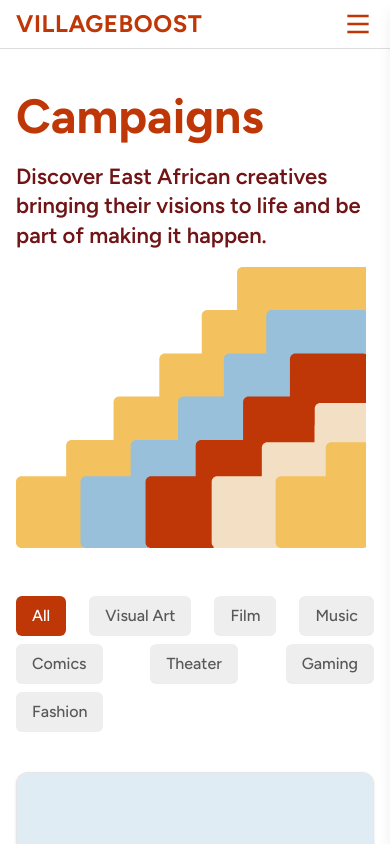
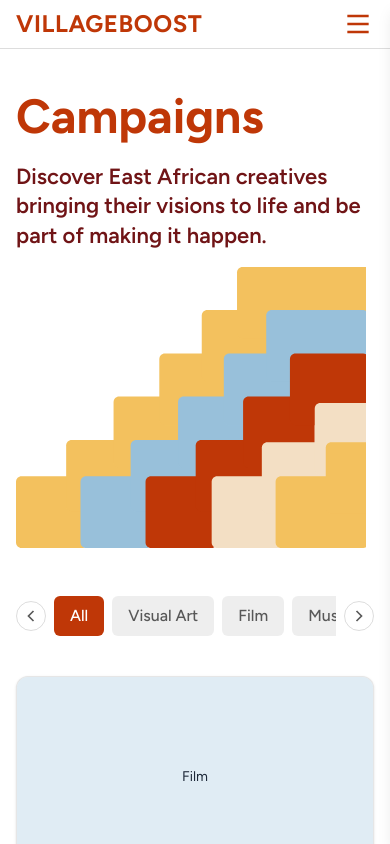
Before and after one commit to villageboost-org/villageboost, a Next.js app: page /campaigns in a window 390 px wide. Shown: the top 844 px of the page. Built offline with nearby package versions, Linux system fonts and the light colour scheme.

Commit message:
feat: implement scrollable category filter with navigation arrows

```diff
--- a/app/components/campaigns/CampaignFilters.tsx
+++ b/app/components/campaigns/CampaignFilters.tsx
@@ -1,3 +1,7 @@
+"use client";
+
+import { useRef } from "react";
+
 const categories = [
   "All",
   "Visual Art",
@@ -9,14 +13,63 @@ const categories = [
   "Fashion",
 ];
 
+function ChevronLeftIcon() {
+  return (
+    <svg
+      viewBox="0 0 24 24"
+      fill="none"
+      stroke="currentColor"
+      strokeWidth={2}
+      className="h-5 w-5">
+      <path d="m15 18-6-6 6-6" />
+    </svg>
+  );
+}
+
+function ChevronRightIcon() {
+  return (
+    <svg
+      viewBox="0 0 24 24"
+      fill="none"
+      stroke="currentColor"
+      strokeWidth={2}
+      className="h-5 w-5">
+      <path d="m9 18 6-6-6-6" />
+    </svg>
+  );
+}
+
 export default function CampaignFilters() {
+  const scrollRef = useRef<HTMLDivElement>(null);
+
+  const scroll = (direction: "left" | "right") => {
+    const amount = 200;
+    scrollRef.current?.scrollBy({
+      left: direction === "left" ? -amount : amount,
+      behavior: "smooth",
+    });
+  };
+
   return (
-    <div className="flex flex-wrap justify-between gap-2 xl:px-16 md:px-8 px-4">
+    <div className="w-full flex items-center gap-2 xl:px-16 md:px-8 px-4">
+      {/* Left arrow — small screens only */}
+      <button
+        type="button"
+        aria-label="Scroll categories left"
+        onClick={() => scroll("left")}
+        className="shrink-0 rounded-full border border-grey/20 p-1 text-grey md:hidden">
+        <ChevronLeftIcon />
+      </button>
+
+      {/* Scrollable pill row */}
+      <div
+        ref={scrollRef}
+        className="flex flex-1 min-w-0 gap-2 overflow-x-auto scroll-smooth justify-between md:overflow-visible scrollbar-none [&::-webkit-scrollbar]:hidden">
         {categories.map((category, index) => (
           <button
             key={category}
             type="button"
-          className={`rounded-md px-4 py-2 text-base font-medium transition ${
+            className={`shrink-0 rounded-md px-4 py-2 text-base font-medium transition ${
               index === 0
                 ? "bg-rust-red text-white"
                 : "bg-grey/10 text-grey hover:bg-grey/20"
@@ -25,5 +78,15 @@ export default function CampaignFilters() {
           </button>
         ))}
       </div>
+
+      {/* Right arrow — small screens only */}
+      <button
+        type="button"
+        aria-label="Scroll categories right"
+        onClick={() => scroll("right")}
+        className="shrink-0 rounded-full border border-grey/20 p-1 text-grey md:hidden">
+        <ChevronRightIcon />
+      </button>
+    </div>
   );
 }
```
Lines whose indentation alone changed are shown as unchanged.
